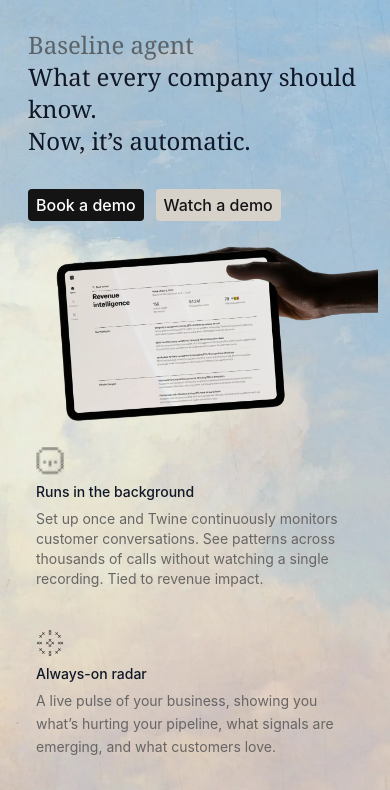
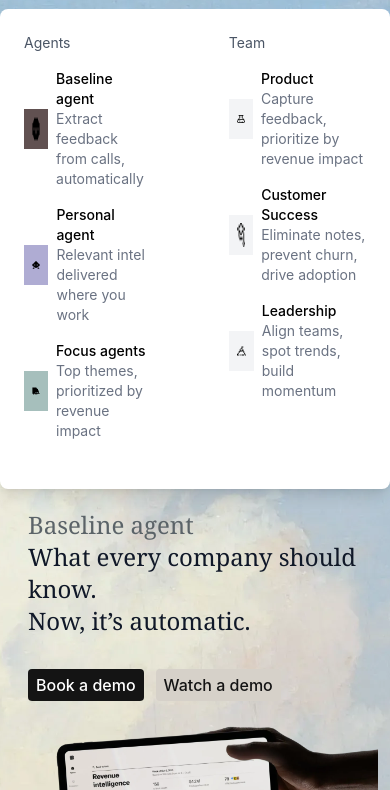
Before and after one commit to Oriyemi/twine-app, a website built with Vite: page product.html in a window 390 px wide. Shown: the part 63-853 px from the top of the page. Built offline with nearby package versions, Linux system fonts and the light colour scheme.

Commit message:
fix: update product div class to make it visible on medium screens

```diff
--- a/product.html
+++ b/product.html
@@ -99,7 +99,7 @@
       <!-- product -->
       <div
         id="navigatorcontent"
-        class="hidden md:flex gap-20 bg-white p-6 rounded-lg shadow-lg max-w-4xl mx-auto"
+        class=" flex gap-20 bg-white p-6 rounded-lg shadow-lg max-w-4xl mx-auto"
       >
         <!-- Agents Section -->
         <div class="mb-6">
```
